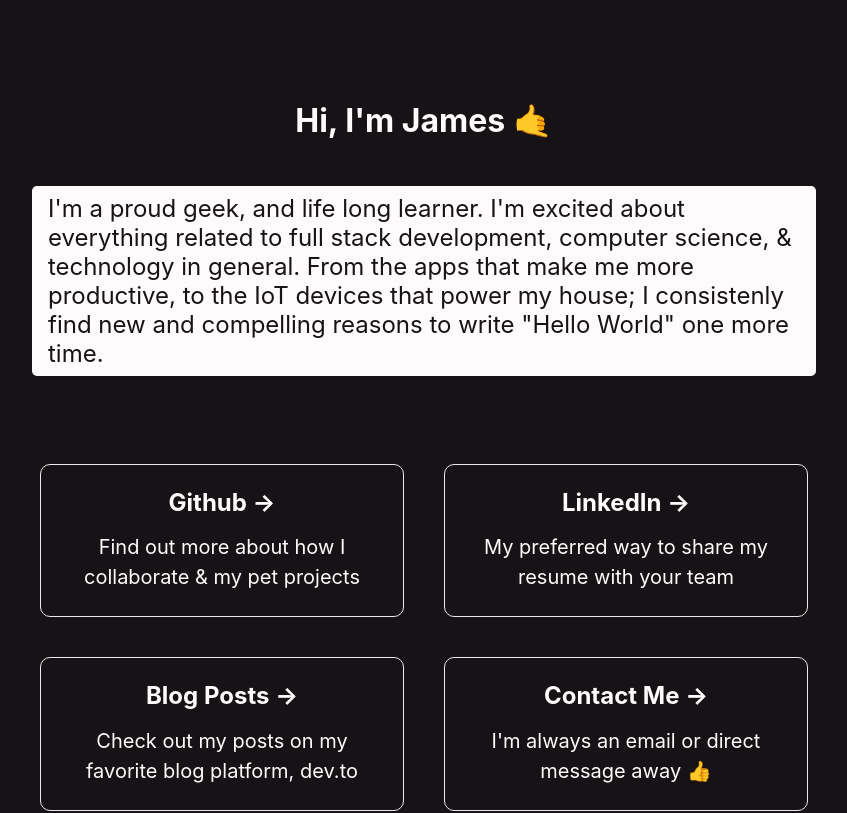
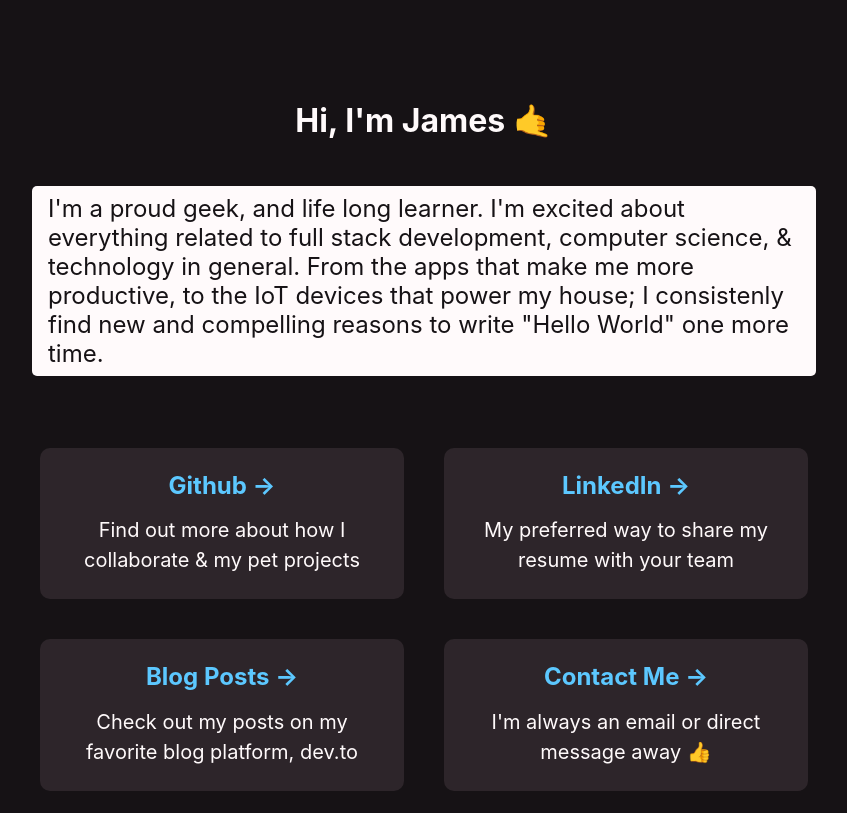
Before and after one commit to jimboslicethat/folio, a Next.js app: page / in a window 1280 px wide. Shown: the top 813 px of the page, without its empty margins (216-1063 px from the left). Built offline with nearby package versions, Linux system fonts and the light colour scheme.

Commit message:
Continue CSS/semantic tweaks

```diff
--- a/pages/common/components/card.module.css
+++ b/pages/common/components/card.module.css
@@ -2,19 +2,19 @@
   margin: 1rem;
   flex-basis: 45%;
   padding: 1.5rem;
-  text-align: left;
   color: inherit;
   text-decoration: none;
-  border: 1px solid #eaeaea;
   border-radius: 10px;
-  transition: color 0.15s ease, border-color 0.15s ease;
+  background-color: #2d252a;
+  transition: all 0.2s ease-in-out;
 }
 
 .card:hover,
 .card:focus,
 .card:active {
-  color: #5cc8ff;
   border-color: #5cc8ff;
+  cursor: pointer;
+  transform: scale(1.05);
 }
 
 .card h3 {
@@ -35,6 +35,7 @@
 
 .title {
   margin: 0;
+  color: #5cc8ff;
   line-height: 1.15;
   font-size: 4rem;
 }
--- a/pages/common/components/card.tsx
+++ b/pages/common/components/card.tsx
@@ -10,9 +10,11 @@ type CardProps = {
 
 export default function Card({ href, title, description }: CardProps) {
   return (
-    <a target="_blank" href={href} className={styles.card}>
-      <h3 className={styles.title}>{title} &rarr;</h3>
-      <p className={styles.description}>{description}</p>
-    </a>
+    <section className={styles.card}>
+      <a target="_blank" href={href}>
+        <h3 className={styles.title}>{title} &rarr;</h3>
+        <p className={styles.description}>{description}</p>
+      </a>
+    </section>
   )
 }
--- a/pages/index.module.css
+++ b/pages/index.module.css
@@ -43,7 +43,7 @@
   grid-gap: 8px;
   grid-auto-rows: minmax(100px, auto);
   max-width: 800px;
-  margin-top: 3rem;
+  margin-top: 2rem;
 }
 
 .logo {
```
